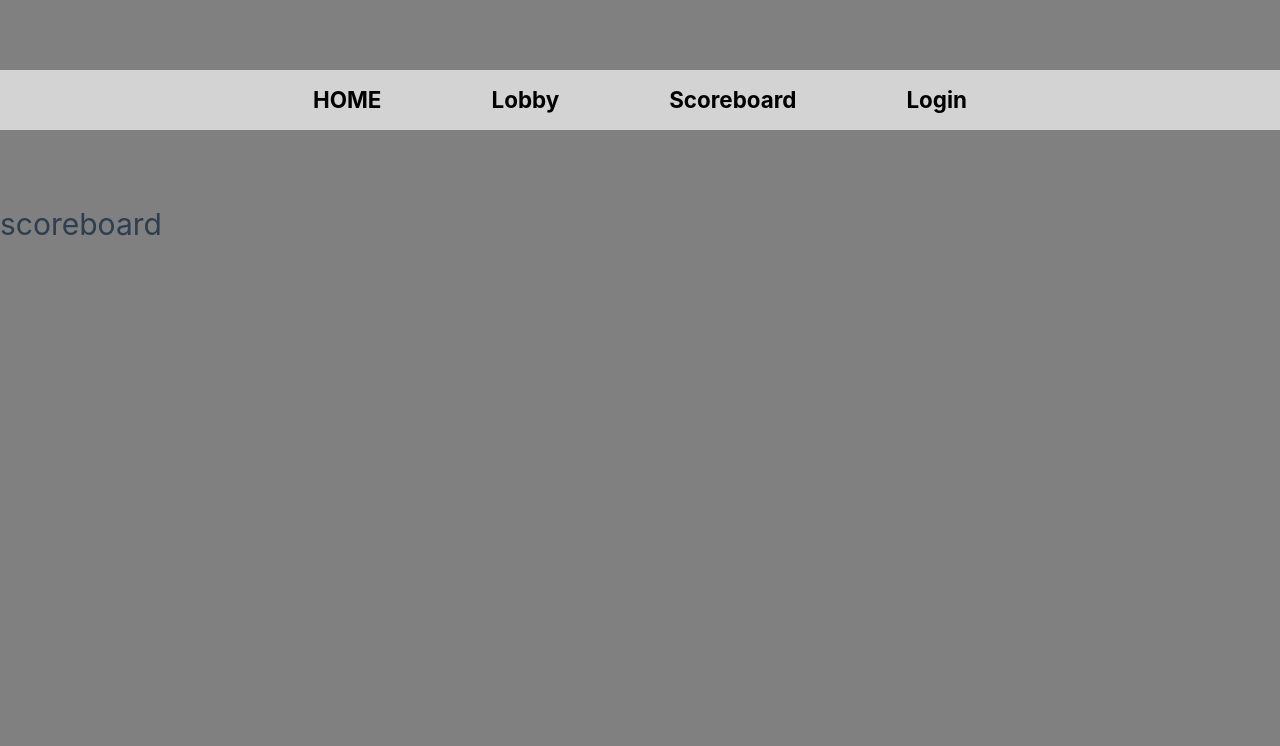
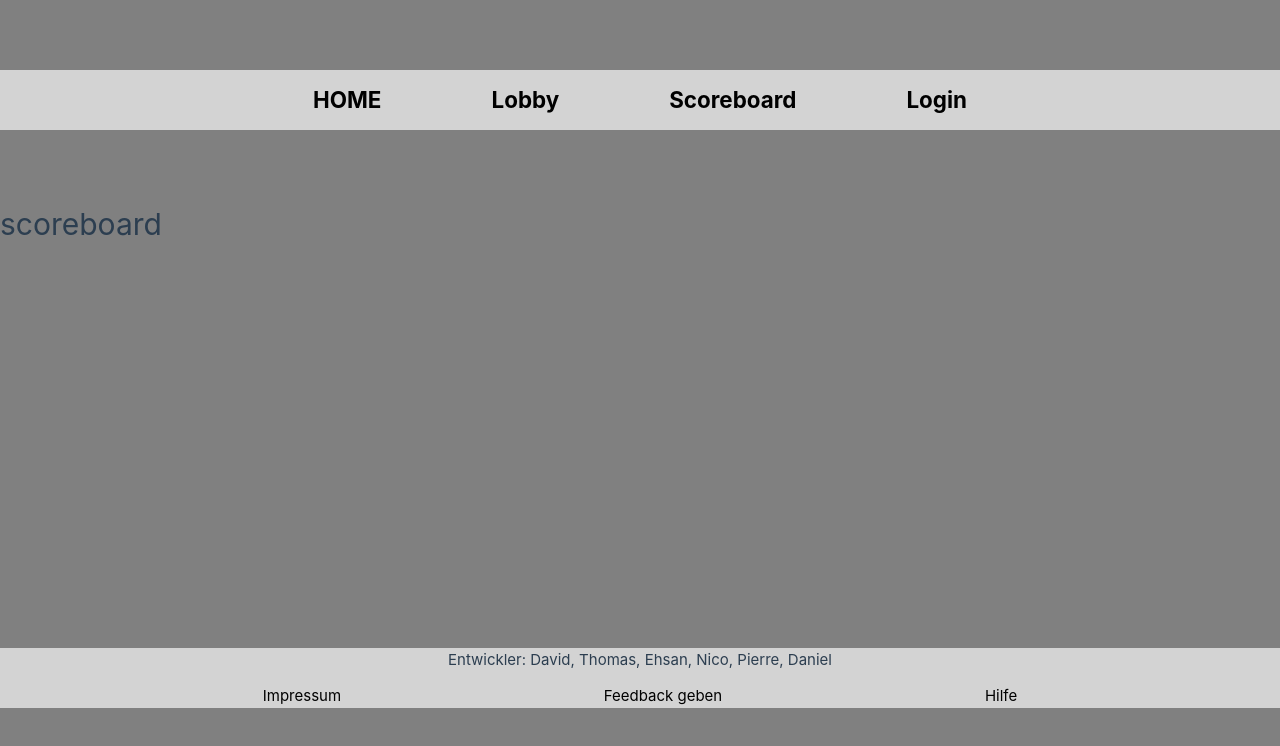
Before and after one commit to floatingbug/iu_quiz, a Vue app in the folder client-app/: page /scoreboard in a window 1280 px wide. Shown: the top 746 px of the page. Built offline with nearby package versions, Linux system fonts and the light colour scheme.

Commit message:
login update 1

```diff
--- a/client-app/src/App.vue
+++ b/client-app/src/App.vue
@@ -1,11 +1,13 @@
 <script setup>
 import Navbar from './components/Navbar.vue';
+import Footer from './components/Footer.vue';
 </script>
 
 <template>
-    <Navbar></Navbar>
+    <Navbar />
 
     <RouterView />
+    <Footer />
 </template>
 
 <style scoped>
--- a/client-app/src/assets/main.css
+++ b/client-app/src/assets/main.css
@@ -1,9 +1,14 @@
 @import './base.css';
 
 body {
+    height: 100%;
     margin: 0;
     padding: 0;
     background-color: grey;
+}
+
+#app {
+    height: 100vh;
 }
 
 button {
--- /dev/null
+++ b/client-app/src/components/Footer.vue
@@ -0,0 +1,50 @@
+<script setup>
+
+</script>
+
+<template>
+    <div class="container">
+        <div class="footer">
+            <p>Entwickler: David, Thomas, Ehsan, Nico, Pierre, Daniel</p>
+            <div class="container-links">
+                <router-link to="/implressum">Impressum</router-link>
+                <router-link to="/feedback">Feedback geben</router-link>
+                <router-link to="/help">Hilfe</router-link>
+            </div>
+        </div>
+    </div>
+</template>
+
+
+<style scoped>
+.container {
+    position: relative;
+    height: 50%;
+}
+
+.footer {
+    position: absolute;
+    width: 100%;
+    height: 15%;
+    top: 100%;
+    background-color: lightgrey;
+    display: flex;
+    flex-direction: column;
+    justify-content: space-between;
+}
+
+p {
+    display: flex;
+    justify-content: center;
+}
+
+.container-links {
+    display: flex;
+    justify-content: space-evenly;
+}
+
+.container-links>a {
+    text-decoration: none;
+    color: black;
+}
+</style>
--- a/client-app/src/components/Navbar.vue
+++ b/client-app/src/components/Navbar.vue
@@ -1,4 +1,5 @@
 <script setup>
+import {store} from '../renderlesComponents/store.js';
 </script>
 
 
@@ -14,8 +15,11 @@
             <div class="link-container">
                 <router-link to="/scoreboard">Scoreboard</router-link>
             </div>
-            <div class="link-container">
+            <div class="link-container" v-if="!store.isLoggedIn">
                 <router-link to="/login-user">Login</router-link>
+            </div>
+            <div class="link-container" v-if="store.isLoggedIn">
+                <router-link to="/logout-user">Logout</router-link>
             </div>
         </nav>
     </div>
--- /dev/null
+++ b/client-app/src/renderlesComponents/store.js
@@ -0,0 +1,8 @@
+import {reactive} from 'vue';
+
+const store = reactive({
+    isLoggedIn: false
+});
+
+
+export {store}
--- a/client-app/src/views/Login.vue
+++ b/client-app/src/views/Login.vue
@@ -1,37 +1,48 @@
 <script setup>
 import {reactive, ref} from 'vue';
 import apiCall from '../renderlesComponents/ApiCall.vue';
+import {store} from '../renderlesComponents/store.js';
 const apiCallRef = ref();
-const credentials = {
+const credentials = reactive({
     email: "",
     password: ""
-};
+});
 
 function loginUser(){
     const request = {
         method: 'post',
         url: '/login-user',
-        data: credentials.value
+        data: credentials
     };
 
     apiCallRef.value.call(request, (result)=>{
-        console.log(result)
+        if(result.code === 0){
+            store.isLoggedIn = true;
+            console.log(result.msg)
+        }
+        if(result.code === 1){
+            console.log(result.msg)
+        }
+        if(result.code === 2){
+            console.log(result.msg)
+        }
     })
 }
 </script>
 
 <template>
     <apiCall ref="apiCallRef" />
+<div class="container">
     <label for="email">E-Mail Adresse</label>
     <input type="text" id="email" name="email" v-model="credentials.email"><br><br>
     <label for="password">password</label>
     <input type="text" id="password" name="password" v-model="credentials.password"><br><br>
-
     <button type="button" v-on:click="loginUser">Einloggen</button>
     <button type="button">Registrieren</button>
 
     <div class="link-container">
     <router-link to="">password vergessen</router-link>
+    </div>
 </div>
 
 </template>
@@ -39,4 +50,5 @@ function loginUser(){
 
 <style scoped>
 
+
 </style>
```
Also changed, not shown: 2 other files (tests, documents, lock files or other folders). Lines whose indentation alone changed are shown as unchanged.
